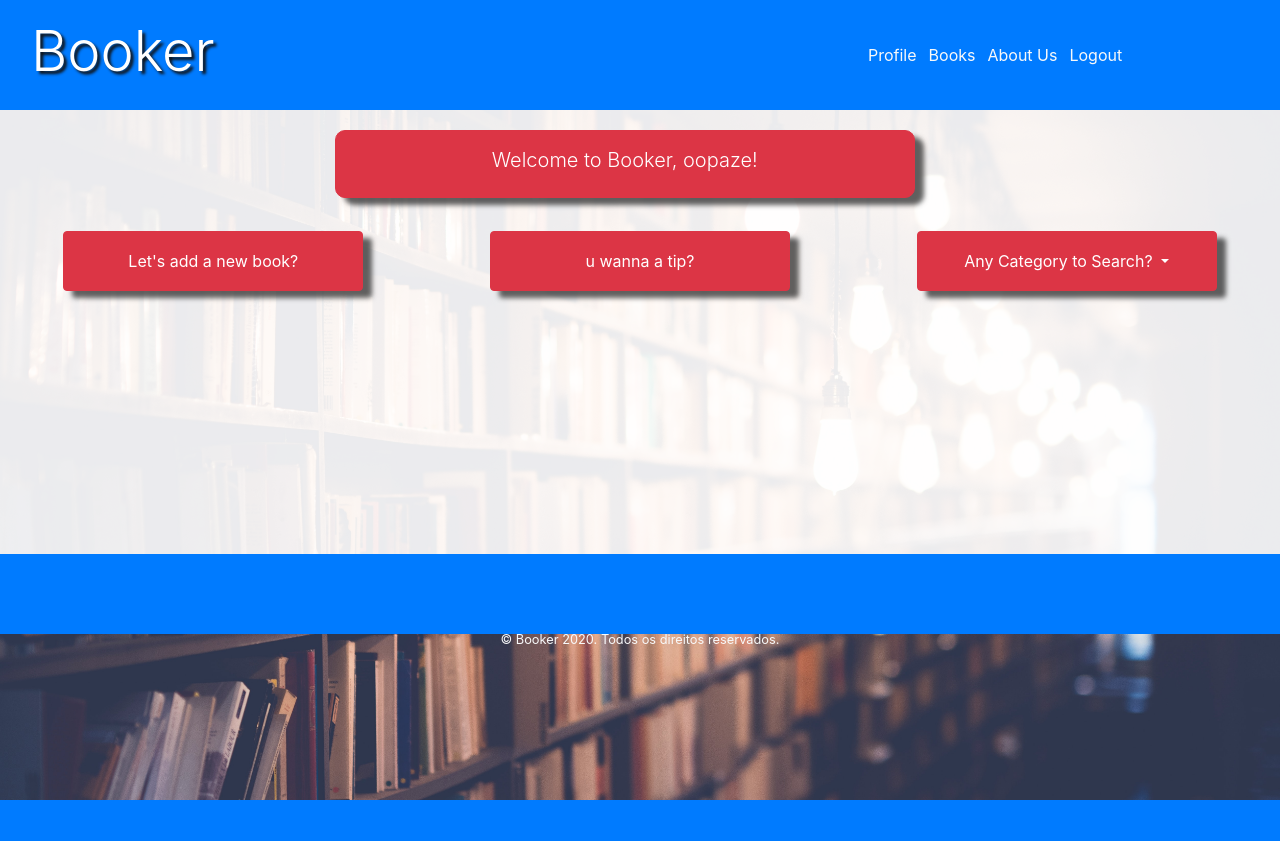
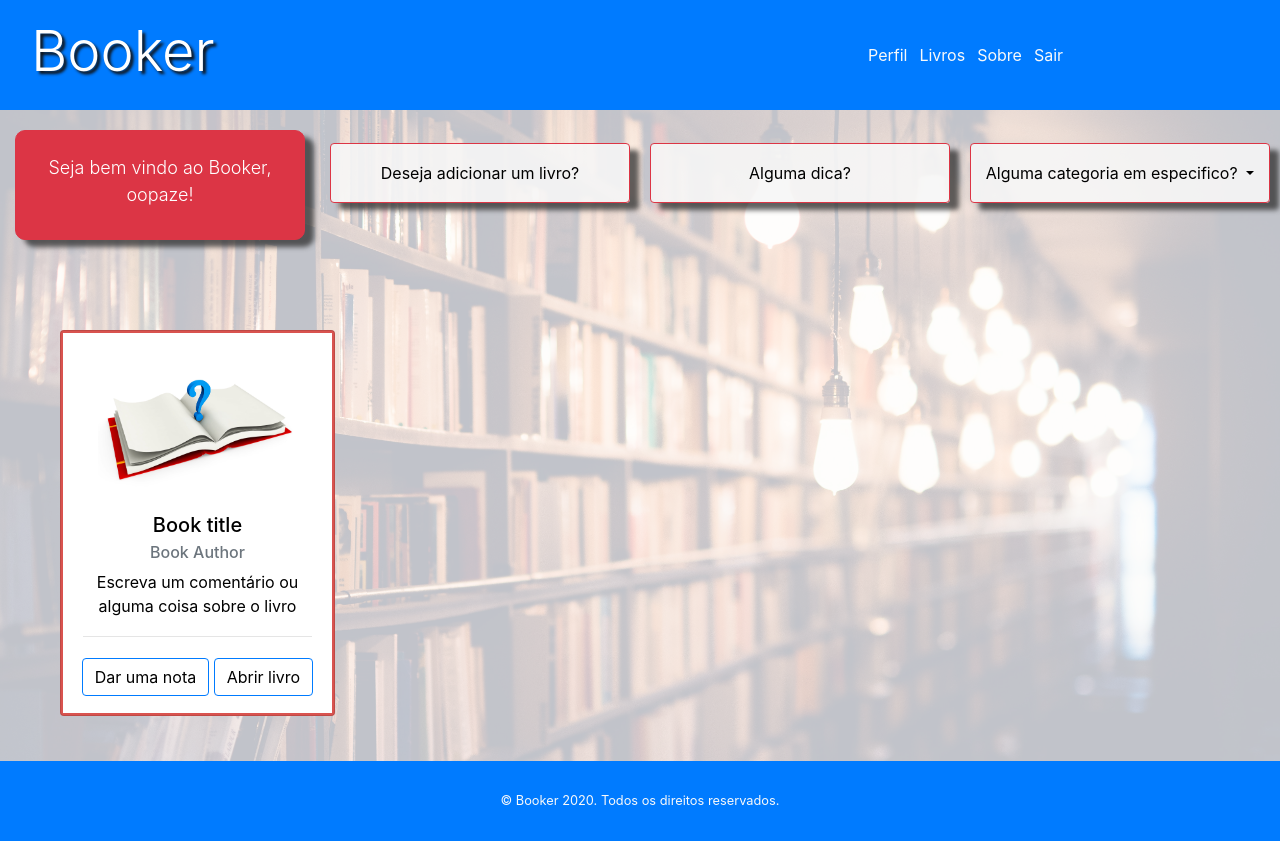
Before and after one commit to oopaze/Booker, a Flask app: page /books in a window 1280 px wide. Before the commit the page ends 800 px from the top, so only its background shows below. Run offline with Flask 2, Linux system fonts and the light colour scheme; a user stored in the database is signed in; data comes from the database, SQL or seed files in the repository; some libraries are stand-ins or nearby versions.

Commit message:
Booker v01.1

```diff
--- a/app/controllers/default.py
+++ b/app/controllers/default.py
@@ -1,9 +1,11 @@
 from app import app, db, lm
-from flask import render_template, flash, redirect, url_for
+from flask import render_template, flash, redirect, url_for, request
 from flask_login import login_user, logout_user, login_required, current_user
-from app.models.table import Categories, User
+from app.models.table import Category, User, Book, testRelation
 from app.models.forms import LoginForm, RegisterForm
 from app.controllers.crud import readUser, createUser, updateUser, deleteUser
+
+
 
 @app.route("/home", methods=['GET', 'POST'])
 @app.route("/", methods=['GET', 'POST'])
@@ -40,10 +42,19 @@ def index():
 @app.route('/perfil', methods=['GET', 'POST'])
 @login_required
 def perfil():
-	if current_user.is_authenticated:
-		return render_template('perfil.html', title='perfil')
-	else:
-		return redirect(url_for('index'))
+	return redirect(url_for('index'))
+
+@app.route('/books', methods=['GET', 'POST'])
+@login_required
+def books():
+	books = Book.query.filter_by(owner=int(current_user.id)).all()
+	categories = Category.query.with_entities(Category.categoria)
+
+	return render_template('books.html',
+	 						title='books',
+	 						user=current_user,
+	 						categorias=categories,
+	 						books=books)
 
 @app.route('/logout')
 @login_required
@@ -51,11 +62,9 @@ def logout():
 	logout_user()
 	return redirect(url_for('index'))
 
-
-@app.route('/books', methods=['GET', 'POST'])
-@login_required
-def books():
-	return render_template('books.html', title='books', user=current_user)
+@app.route('/login', methods=['GET', 'POST'])
+def login():
+	return 'you are in log in'
 
 @lm.unauthorized_handler
 def unauthorized_callback():
--- a/app/static/css/book.css
+++ b/app/static/css/book.css
@@ -7,28 +7,34 @@ body {
 #centerPage {
 	padding-top: 10px;
 	width: 100%;
-	min-height: 444px;
-	background-color: rgba(255, 255, 255, 0.9);
+	min-height: 464px;
+	background-color: rgba(255, 255, 255, 0.7);
 }
 
 .card-dados{
+	padding: 15px 0;
 	width: 100%;
 	max-height: 150px;
 	color: black;
 	text-align: center;
-	max-width: 95%;
+	max-width: 100%;
 	border-radius: 10px;
 	box-shadow: 9px 7px 5px rgba(50, 50, 50, 0.77);
 }
 
 
 .card-dados p {
+	font-size: 18px !important;
 	padding-top: 8px;
 }
 
 #Welcome{
-	padding: 10px 0 20px 0;
+	padding: 10px 0 15px 0;
 
+}
+
+.header-message-align {
+	margin: 0 0 30px 0;
 }
 
 .welcome-text{
@@ -41,16 +47,65 @@ body {
 
 
 .Selector-Button{
+	background-color: rgba(247,247,247, 0.9);
+	color: black;
 	width: 300px;
 	max-width: 95%;
 	min-height: 60px;
 	box-shadow: 9px 7px 5px rgba(50, 50, 50, 0.77);
 }
 
-
 .buttons-conteiner{
 	padding: 1% 0;
 	text-align: center;
-	width: 95%;
+	width: 100%;
 
 }
+
+.ul-size {
+	max-height: 200px !important;
+	overflow: auto !important;
+	max-width: 95%;
+	width: 300px;
+}
+
+.book-space {
+	padding: 2% 4%;
+}
+
+.card-align-control{
+	display: flex;
+	align-items: center !important;
+	padding: 20px 10px;
+	width: 100%;
+}
+
+.card-body p{
+	min-height: 50px;
+}
+
+.card-size-control{
+	align-items: center;
+	margin: 0px;
+	padding: 2px;
+	width: 100% !important;
+	background-color: rgb(217, 83, 79);
+}
+
+.card-color{
+	background-color: white;
+}
+
+.card-footer-control{
+	width: 100%;
+	height: 40px;
+}
+
+.card-footer-control a{
+	margin-top: -20px;
+}
+
+.card img {
+	max-height: 200px;
+	max-width: 200px;
+}
--- a/app/static/css/header.css
+++ b/app/static/css/header.css
@@ -43,7 +43,8 @@ footer {
 	height: 80px;
 }
 footer p{
-	padding: 30px 0px;
+	height: 20px;
+	padding: 30px 0px 20px 0;
 }
 .footer-p  {
 	width: 100%;
--- a/app/static/css/index.css
+++ b/app/static/css/index.css
@@ -54,4 +54,5 @@ body {
 	background-size: cover;
 	min-height: 464px;
 	padding-top: 3%;
+	height: 90%;
 }
--- a/app/templates/books.html
+++ b/app/templates/books.html
@@ -37,10 +37,10 @@
 						<div class="col-md-4 offset-md-4">
 						  	<div class="collapse navbar-collapse" id="navbarNavDropdown">
 
-							    <a class="text-light menu-item" href="#">Profile</a>
-							    <a class="text-light menu-item" href="#">Books</a>
-							    <a class="text-light menu-item" href="#">About Us</a>
-							    <a href="{{ url_for('logout') }}" class="text-light menu-item" href="#">Logout</a>
+							    <a class="text-light menu-item" href="#">Perfil</a>
+							    <a class="text-light menu-item" href="#">Livros</a>
+							    <a class="text-light menu-item" href="#"> Sobre </a>
+							    <a href="{{ url_for('logout') }}" class="text-light menu-item" href="#">Sair</a>
 
 						  	</div>
 						</div>
@@ -52,49 +52,90 @@
 
 		<div class="container-fluid" id='centerPage'>
 			<div class="row" id='Welcome'>
-				<div class="col-md-6 offset-md-3">
+				<div class="col-md-3 header-message-align">
 					<div class="card-dados btn btn-danger ">
-						<p class="lead welcome-text"> Welcome to Booker, {{ current_user.username }}!</p>
+
+						<p class="lead welcome-text"> Seja bem vindo ao Booker, {{ current_user.username }}!</p>
+
 					</div>
 				</div>
-			</div>
 
-			<div  class="row">
-				<div class="col-md-4 buttons-conteiner">
-				    <button type="button" class="btn Selector-Button btn-danger">Let's add a new book? </button>
+				<div class="col-md-3 buttons-conteiner">
+				    <button type="button" class="btn Selector-Button btn-outline-danger">Deseja adicionar um livro? </button>
 				</div>
 
-				<div class="col-md-4 buttons-conteiner">
-				    <button type="button" class="btn Selector-Button btn-danger"> u wanna a tip? </button>
+				<div class="col-md-3 buttons-conteiner">
+				    <button type="button" class="btn Selector-Button btn-outline-danger"> Alguma dica? </button>
 				</div>
 
-				<div class="col-md-4 buttons-conteiner">
+				<div class="col-md-3 buttons-conteiner">
 
-				    <button type="button" class="btn Selector-Button btn-danger dropdown-toggle" data-toggle="dropdown" id='select-bt'>
-							Any Category to Search?  <span class="caret"></span>
+				    <button type="button" class="btn Selector-Button btn-outline-danger dropdown-toggle" data-toggle="dropdown" id='select-bt'>
+							Alguma categoria em especifico?  <span class="caret"></span>
 				   	</button>
 
-				    <ul class="dropdown-menu" role="menu">
-				      <li><a href="#">Tablet</a></li>
-				      <li><a href="#">Smartphone</a></li>
-				    </ul>
+				   	{% if categorias %}
+					    <ul class="dropdown-menu ul-size" role="menu">
+					    	{% for x in categorias %}
+					      		<li class="list-group-item">{{ x[0] }}</li>
+					      	{% endfor%}
+					    </ul>
+					{% endif %}
 
 				</div>
 			</div>
-			<div>
+			<div class="row book-space">
 
+				<div class="col-md-3 card-align-control">
+					<button class="card card-size-control align-center" style="width: 18rem;">
+						<div class="card-color">
+						    <img class="card-img-top" src="/static/image/profilepattern.jpg" alt="Card image cap">
+						  	<div class="card-body">
+							    <h5 class="card-title">Book title</h5>
+							    <h6 class="card-subtitle mb-2 text-muted">Book Author</h6>
+							    <p class="card-text">Escreva um comentário ou alguma coisa sobre o livro</p>
+							    <hr>
+						  	</div>
+						  	<div class="card-footer-control">
+						  		<a class="btn btn-outline-primary"> Dar uma nota </a>
+						  		<a class="btn btn-outline-primary"> Abrir livro </a>
+						  	</div>
+					  	</div>
+					</button>
+				</div>
+
+
+				{% for book in books %}
+
+				<div class="col-md-3 card-align-control">
+					<button class="card card-size-control">
+						<div class="card-color">
+						    <img class="card-img-top" src="/static/image/profilepattern.jpg" alt="Card image cap">
+						  	<div class="card-body">
+							    <h5 class="card-title">{{ book.titulo }}</h5>
+							    <h6 class="card-subtitle mb-2 text-muted">{{ book.autor }}</h6>
+							    <p class="card-text"> {{book.comment}} </p>
+							 	<hr>
+						  	</div>
+						  	<div class="card-footer-control">
+						  		<a class="btn btn-outline-primary"> Dar uma nota </a>
+						  		<a class="btn btn-outline-primary"> Abrir Livro </a>
+						  	</div>
+					  	</div>
+					</button>
+				</div>
+
+				{% endfor %}
 			</div>
 		</div>
 
 
 	<footer class="bg-primary">
-	    <div class="container">
-	      	<div class="row">
-	        	<div class="col-lg-6 h-10 text-center text-lg-center mx-auto" style="padding-top: 4%;">
-	        		  <p class="text-light small mb-4 mb-lg-0">© Booker 2020. Todos os direitos reservados.</p>
-	        	</div>
-			</div>
-	  	</div>
+	    <div class="footer-p">
+	    <p class="text-light small mb-4 mb-lg-0">© Booker 2020. Todos os direitos reservados.</p>
+	    </div>
+
+
 	</footer>
 
 			<script src="https://code.jquery.com/jquery-3.3.1.slim.min.js" integrity="sha384-q8i/X+965DzO0rT7abK41JStQIAqVgRVzpbzo5smXKp4YfRvH+8abtTE1Pi6jizo" crossorigin="anonymous"></script>
```
Also changed, not shown: app/models/table.py (+65 -32 lines), app/templates/index.html (+14 -15 lines), migrations/versions/6c1e7742d742_.py (added, +61 -0 lines), migrations/versions/a8d82b425513_.py (added, +28 -0 lines), migrations/versions/b58966e03775_.py (deleted, +0 -71 lines), app/static/image/profile.jpg (deleted), app/static/image/profilepattern.jpg (added), app/static/image/profilepattern.png (added), storage.db.
